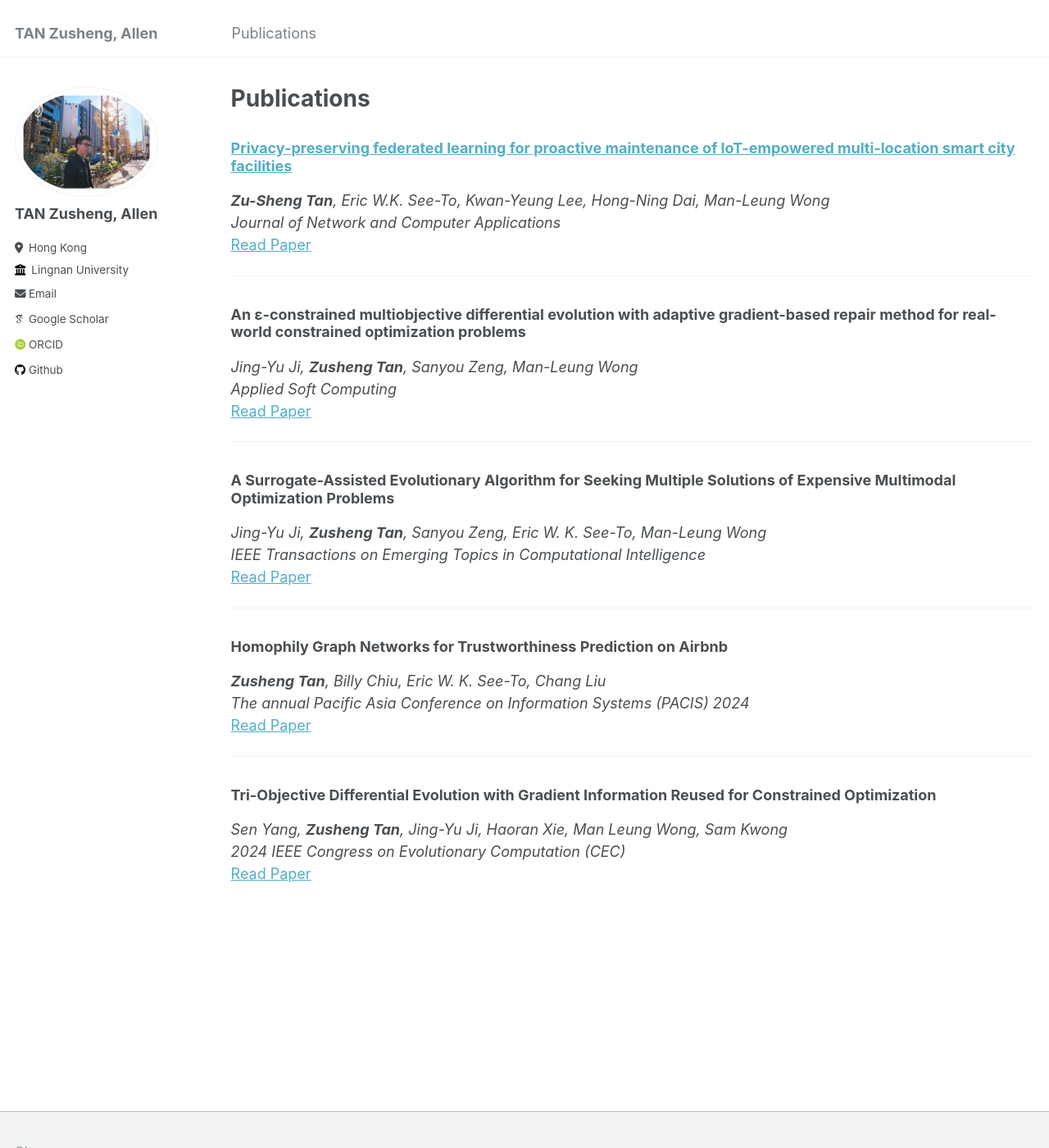
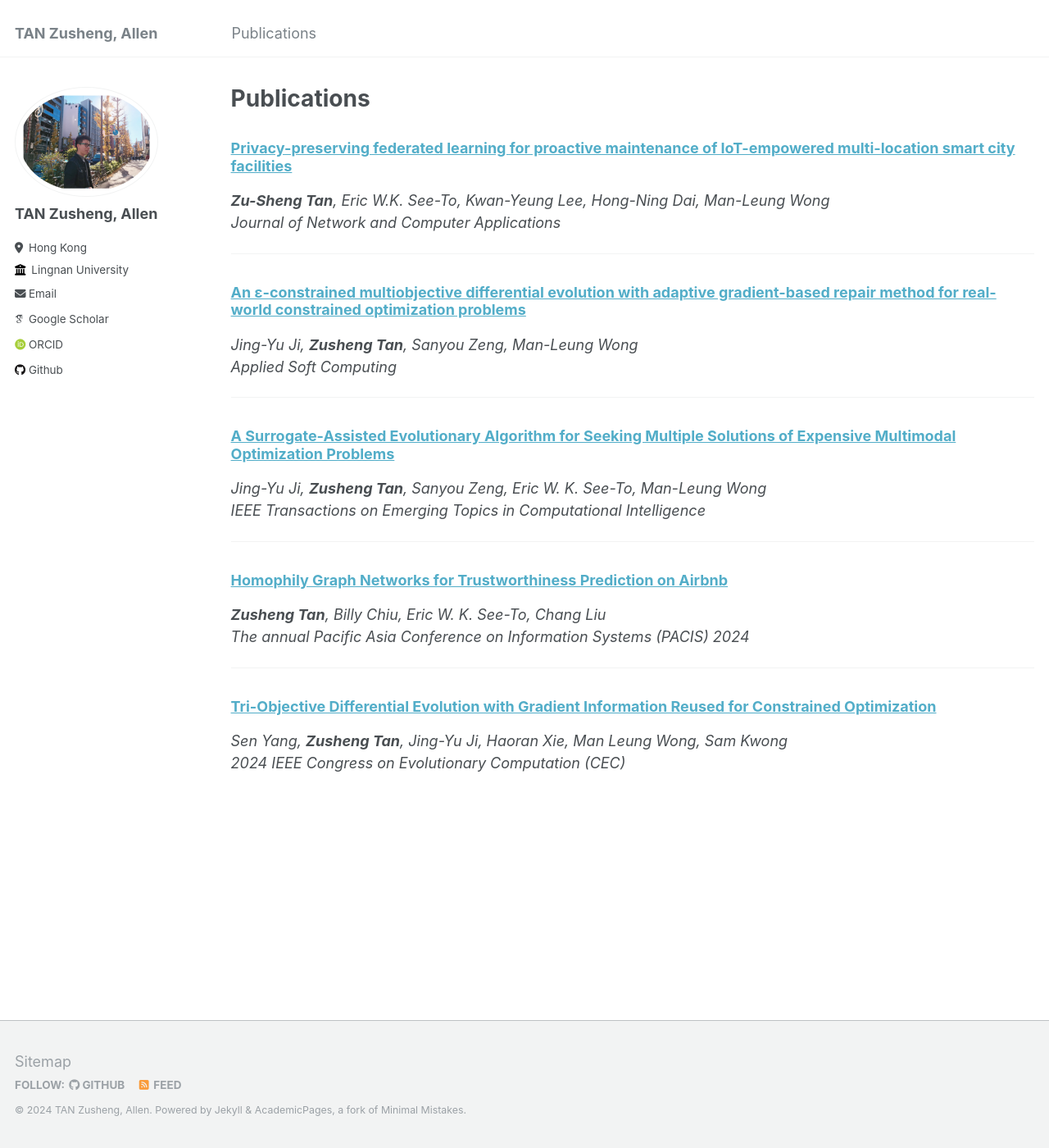
Before and after one commit to allent4n/allent4n.github.io, a Jekyll site: the page built from _pages/publications.md, in a window 1280 px wide and 1400 px high. Shown: the whole window at 82% size. Built offline with Jekyll 4.4.1, drawn with Linux system fonts in a browser that asks for light colours; some web fonts are replaced.

Commit message:
Update publications.md

```diff
--- a/_pages/publications.md
+++ b/_pages/publications.md
@@ -8,31 +8,26 @@ author_profile: true
 ### [Privacy-preserving federated learning for proactive maintenance of IoT-empowered multi-location smart city facilities](https://www.sciencedirect.com/science/article/abs/pii/S1084804524001735?via%3Dihub)
 ***Zu-Sheng Tan**, Eric W.K. See-To, Kwan-Yeung Lee, Hong-Ning Dai, Man-Leung Wong*
 *Journal of Network and Computer Applications*
-[Read Paper](https://www.sciencedirect.com/science/article/abs/pii/S1084804524001735?via%3Dihub)
 
 ---
-### An ɛ-constrained multiobjective differential evolution with adaptive gradient-based repair method for real-world constrained optimization problems
+### [An ɛ-constrained multiobjective differential evolution with adaptive gradient-based repair method for real-world constrained optimization problems](https://www.sciencedirect.com/science/article/abs/pii/S1568494623012206)
 *Jing-Yu Ji, **Zusheng Tan**, Sanyou Zeng, Man-Leung Wong*
 *Applied Soft Computing*
-[Read Paper](https://www.sciencedirect.com/science/article/abs/pii/S1568494623012206)
 
 ---
 
-### A Surrogate-Assisted Evolutionary Algorithm for Seeking Multiple Solutions of Expensive Multimodal Optimization Problems
+### [A Surrogate-Assisted Evolutionary Algorithm for Seeking Multiple Solutions of Expensive Multimodal Optimization Problems](https://ieeexplore.ieee.org/abstract/document/10218982)
 *Jing-Yu Ji, **Zusheng Tan**, Sanyou Zeng, Eric W. K. See-To, Man-Leung Wong*
 *IEEE Transactions on Emerging Topics in Computational Intelligence*
-[Read Paper](https://ieeexplore.ieee.org/abstract/document/10218982)
 
 ---
 
-### Homophily Graph Networks for Trustworthiness Prediction on Airbnb
+### [Homophily Graph Networks for Trustworthiness Prediction on Airbnb](https://aisel.aisnet.org/pacis2024/track16_shareecon/track16_shareecon/4/)
 ***Zusheng Tan**, Billy Chiu, Eric W. K. See-To, Chang Liu*
 *The annual Pacific Asia Conference on Information Systems (PACIS) 2024*
-[Read Paper](https://aisel.aisnet.org/pacis2024/track16_shareecon/track16_shareecon/4/)
 
 ---
 
-### Tri-Objective Differential Evolution with Gradient Information Reused for Constrained Optimization
+### [Tri-Objective Differential Evolution with Gradient Information Reused for Constrained Optimization](https://ieeexplore.ieee.org/abstract/document/10611991)
 *Sen Yang, **Zusheng Tan**, Jing-Yu Ji, Haoran Xie, Man Leung Wong, Sam Kwong*
 *2024 IEEE Congress on Evolutionary Computation (CEC)*
-[Read Paper](https://ieeexplore.ieee.org/abstract/document/10611991)
```
